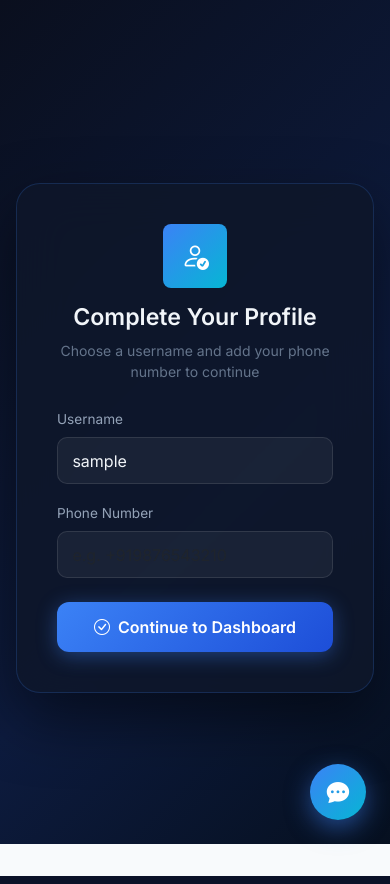
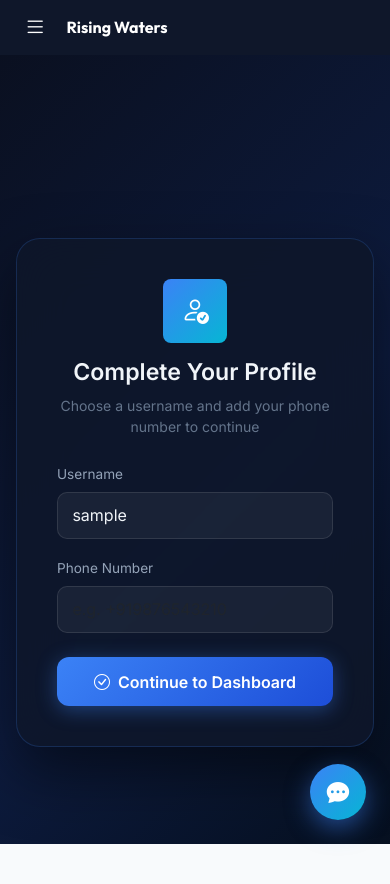
Before and after one commit to akshitamanikchandra-dev/Rising-waters, a Flask app: page /auth/complete-profile in a window 390 px wide. Shown: the top 884 px of the page. Run offline with Flask 3, Linux system fonts and the light colour scheme; the visitor is signed in with stand-in values (Sample User, id 1); some libraries are stand-ins or nearby versions.

Commit message:
Phone Resize

```diff
--- a/frontend/templates/base.html
+++ b/frontend/templates/base.html
@@ -133,10 +133,32 @@
         .alert { border-radius: 10px; }
 
         /* Responsive */
+        .mobile-topbar { display: none; }
+        .sidebar-backdrop { display: none; }
         @media (max-width: 768px) {
             .sidebar { transform: translateX(-100%); }
             .sidebar.open { transform: translateX(0); }
             .main-content { margin-left: 0; padding: 1rem; }
+
+            .mobile-topbar {
+                display: flex; align-items: center; gap: 0.75rem;
+                position: sticky; top: 0; z-index: 210;
+                background: #0f172a; color: #fff;
+                padding: 0.75rem 1rem;
+                margin: -1rem -1rem 1rem -1rem;
+            }
+            .mobile-topbar .menu-btn {
+                background: transparent; border: none; color: #fff;
+                font-size: 1.4rem; line-height: 1; padding: 0.25rem 0.5rem;
+            }
+            .mobile-topbar .brand-text { font-weight: 700; font-family: 'Outfit', sans-serif; }
+
+            .sidebar-backdrop.open {
+                display: block;
+                position: fixed; inset: 0;
+                background: rgba(0,0,0,0.5);
+                z-index: 190;
+            }
         }
     </style>
     {% block extra_css %}{% endblock %}
@@ -203,9 +225,19 @@
         </a>
     </div>
 </nav>
+<div class="sidebar-backdrop" id="sidebarBackdrop"></div>
 {% endif %}
 
 <main class="{% if current_user.is_authenticated %}main-content{% else %}container py-5{% endif %}">
+
+    {% if current_user.is_authenticated %}
+    <div class="mobile-topbar">
+        <button class="menu-btn" id="sidebarToggle" aria-label="Open menu">
+            <i class="bi bi-list"></i>
+        </button>
+        <span class="brand-text">Rising Waters</span>
+    </div>
+    {% endif %}
 
     {% with messages = get_flashed_messages(with_categories=true) %}
         {% if messages %}
@@ -229,6 +261,27 @@
 <script src="https://cdn.jsdelivr.net/npm/bootstrap@5.3.0/dist/js/bootstrap.bundle.min.js"></script>
 <!-- Chart.js (available on pages that need it) -->
 <script src="https://cdn.jsdelivr.net/npm/chart.js@4.4.0/dist/chart.umd.min.js"></script>
+<script>
+    // Mobile sidebar toggle
+    (function () {
+        const sidebar = document.getElementById('sidebar');
+        const backdrop = document.getElementById('sidebarBackdrop');
+        const toggleBtn = document.getElementById('sidebarToggle');
+        if (!sidebar || !toggleBtn) return;
+
+        function openSidebar() {
+            sidebar.classList.add('open');
+            backdrop.classList.add('open');
+        }
+        function closeSidebar() {
+            sidebar.classList.remove('open');
+            backdrop.classList.remove('open');
+        }
+        toggleBtn.addEventListener('click', openSidebar);
+        backdrop.addEventListener('click', closeSidebar);
+        sidebar.querySelectorAll('a').forEach(link => link.addEventListener('click', closeSidebar));
+    })();
+</script>
 {% block extra_js %}{% endblock %}
 <!-- Add this block right before </body> in base.html -->
 
```
